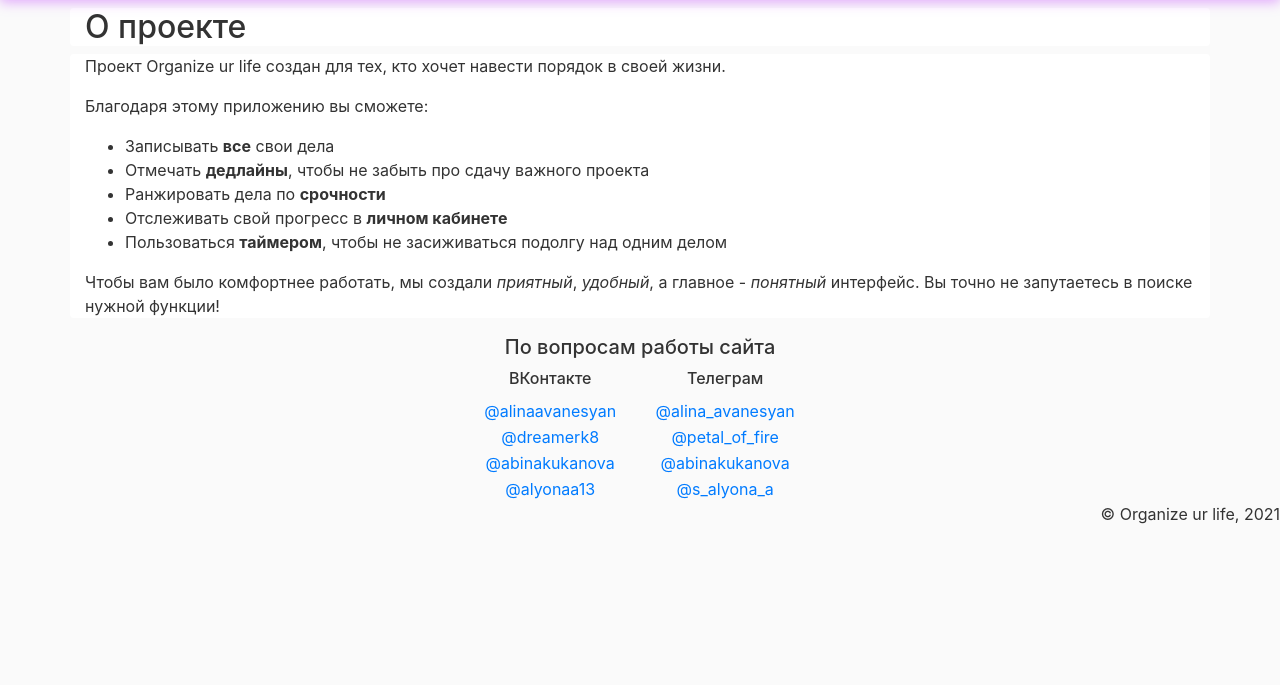
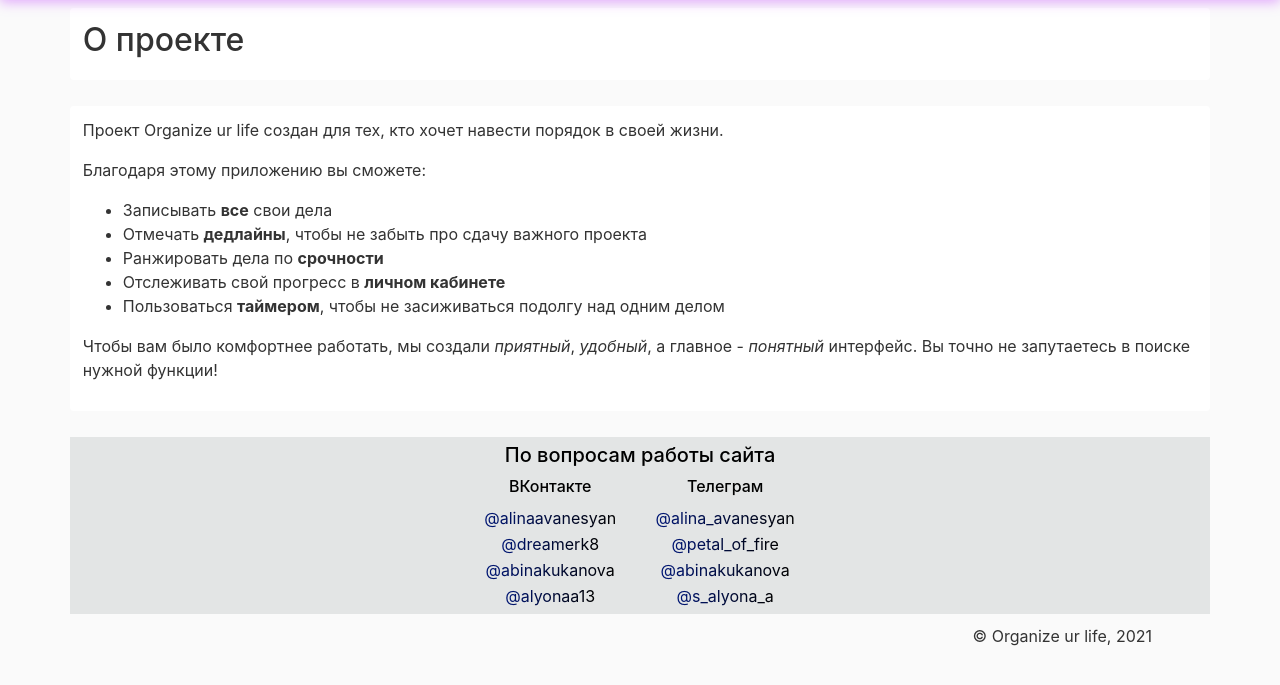
Before and after one commit to alinaavanesyan/Organize-ur-life, a Flask app: page /about in a window 1280 px wide. Shown: the part 72-757 px from the top of the page. Run offline with Flask 2, Linux system fonts and the light colour scheme; some libraries are stand-ins or nearby versions.

Commit message:
Added /*about*/

```diff
--- a/FlaskApp_updated/app/static/main.css
+++ b/FlaskApp_updated/app/static/main.css
@@ -350,3 +350,27 @@ color: #ffffff;
 .startButton:hover{
   box-shadow:0 0 15px 4px #ae00ff47;
 }
+
+/*about*/
+.write {
+  text-align: left;
+  color: #fff;
+  margin-bottom: 10px;
+  padding: 5px;
+  color: black;
+  background-color: #E3E5E5;
+  border: 0px;
+}
+.gradient {
+	color: transparent;
+	-webkit-background-clip: text;
+	background-clip: text;
+	background-image: linear-gradient(to right, #001675, black);
+}
+.bot{
+margin-right: 10%;
+}
+.blocks_interval{
+margin-bottom: 2%;
+padding: 1%;
+}
```
